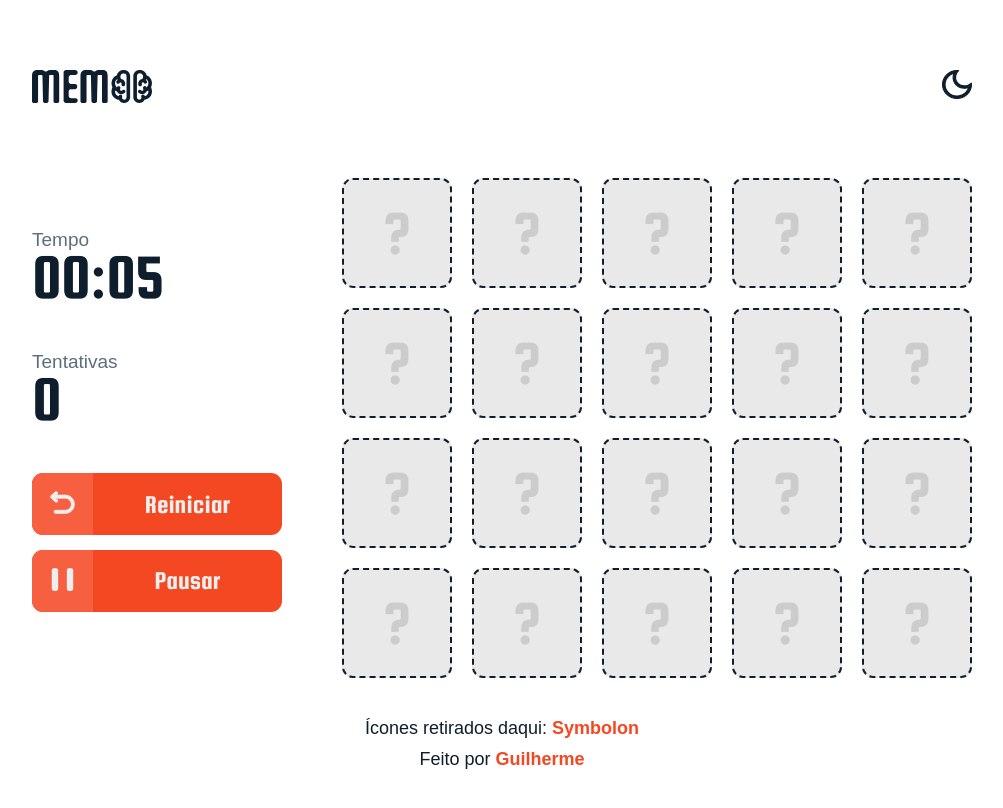
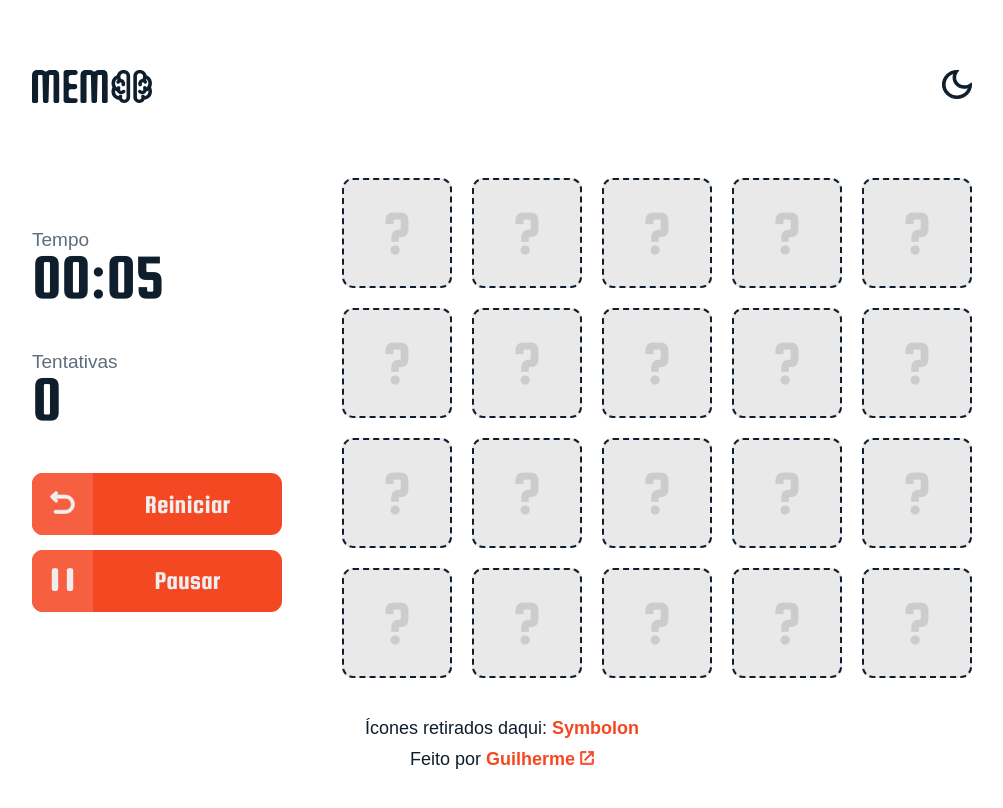
Before and after one commit to guisantoandre/memo-game, a React (Vite) app: page / in a window 1280 px wide. Shown: the whole page, without its empty margins (160-1163 px from the left). Built offline with nearby package versions, Linux system fonts and the light colour scheme; a web font is replaced by a local one.

Commit message:
ajuste footer

```diff
--- a/src/App.tsx
+++ b/src/App.tsx
@@ -2,6 +2,7 @@ import { useEffect, useState } from "react";
 import * as C from "./styles/container";
 import logoLight from "./assets/svgs/memologolight.svg";
 import logoDark from "./assets/svgs/memologodark.svg";
+import openInNewIcon from "./assets/svgs/openinnew.svg";
 import returnIcon from "./assets/svgs/returnicon.svg";
 import pauseIcon from "./assets/svgs/pauseicon.svg";
 import playIcon from "./assets/svgs/playicon.svg";
@@ -154,7 +155,7 @@ const App = () => {
                <div className="toggleIcon">
                   <img
                      src={theme.title === "light" ? moonIcon : sunIcon}
-                     alt={theme.title === "light" ? "Moon Icon" : "SunIcon"}
+                     alt={theme.title === "light" ? "Ícone Lua" : "Ícone Sol"}
                      onClick={toggleTheme}
                   />
                </div>
@@ -203,7 +204,13 @@ const App = () => {
                </p>
                <p>
                   Feito por{" "}
-                  <a href="https://guisantoandre.github.io/">Guilherme</a>
+                  <a href="https://guisantoandre.github.io/" target="_blank">
+                     Guilherme{" "}
+                     <img
+                        src={openInNewIcon}
+                        alt="Ícone abrir site em outra aba"
+                     />
+                  </a>
                </p>
             </footer>
          </C.Container>
--- a/src/styles/container.ts
+++ b/src/styles/container.ts
@@ -38,6 +38,10 @@ export const Container = styled.div`
       a {
          font-weight: 700;
          color: var(--darkOrange);
+
+         img {
+            width: 1.4rem;
+         }
       }
    }
 
```
Also changed, not shown: src/assets/svgs/openinnew.svg (added).
